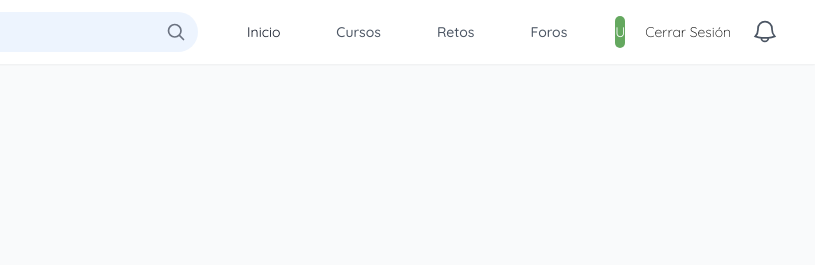
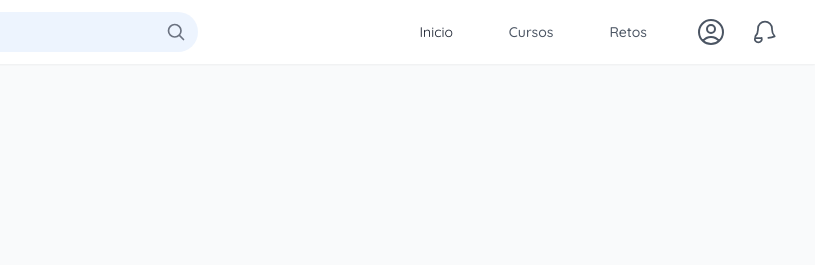
Before and after one commit to Wogcas/MindCode, a website with bundled scripts: page app/src/shell/index.html in a window 1280 px wide. Shown: the top 265 px of the page, 465-1280 px from the left. Built offline with nearby package versions, Linux system fonts and the light colour scheme; a web font is replaced by a local one.

Commit message:
Quitamos foro

```diff
--- a/app/src/componentes/header.js
+++ b/app/src/componentes/header.js
@@ -1,115 +1,88 @@
 class AppHeader extends HTMLElement {
-  constructor() {
-      super();
-      this.usuario = null;
-  }
-
-  async connectedCallback() {
-      // Esperar a que window.app esté disponible
-      let intentos = 0;
-      while (!window.app && intentos < 20) {
-          await new Promise(resolve => setTimeout(resolve, 100));
-          intentos++;
-      }
-
-      if (window.app) {
-          this.usuario = window.app.usuario;
-      }
-
-      this.render();
-      this.setupEventListeners();
-  }
-
-  render() {
-      const nombreUsuario = this.usuario?.nombre || 'Usuario';
-      const iniciales = this.usuario?.nombre
-          ?.split(' ')
-          ?.map(n => n[0])
-          ?.join('')
-          ?.toUpperCase() || 'U';
-
+  connectedCallback() {
     this.innerHTML = `
       <header class="bg-white shadow-sm sticky top-0 z-50 font-sans">
         <div class="max-w-[1440px] mx-auto px-4 sm:px-6 lg:px-8">
           <div class="flex justify-between items-center h-16">
 
-                  <div class="flex-shrink-0 flex items-center cursor-pointer">
+            <!-- Logo -->
+            <div onclick="location.href='index.html'"
+                 class="flex-shrink-0 flex items-center cursor-pointer">
               <img src="../../assets/images/logoMindCode.png" class="h-10"/>
-                          <span class="font-Colmeak hidden md:block font-semibold text-xl tracking-tight text-gray-800 ml-2">MindCode</span>
+              <span class="font-Colmeak hidden md:block font-semibold text-xl tracking-tight text-gray-800 ml-2">
+                MindCode
+              </span>
             </div>
 
+            <!-- Search + Nav -->
             <div class="flex-1 flex items-center justify-end md:justify-between mx-2 md:mx-8">
+
+              <!-- Search -->
               <div class="flex-1 max-w-md mr-2 md:mr-0">
                 <div class="relative text-gray-500 focus-within:text-gray-600">
-                              <input type="text" name="search" id="search" placeholder="Explorar Cursos" class="block w-full h-10 pl-4 pr-10 py-2 leading-5 font-medium text-gray-700 placeholder-gray-500 bg-blue-100/50 border-transparent rounded-full focus:outline-none focus:bg-blue-100 focus:ring-0 sm:text-sm transition-colors duration-200">
+                  <input type="text" placeholder="Explorar Cursos"
+                    class="block w-full h-10 pl-4 pr-10 leading-5 font-medium text-gray-700
+                           placeholder-gray-500 bg-blue-100/50 border-transparent rounded-full
+                           focus:outline-none focus:bg-blue-100 transition-colors">
                   <div class="absolute inset-y-0 right-0 pr-3 flex items-center pointer-events-none">
-                                  <svg xmlns="http://www.w3.org/2000/svg" fill="none" viewBox="0 0 24 24" stroke-width="2" stroke="currentColor" class="w-5 h-5">
-                                      <path stroke-linecap="round" stroke-linejoin="round" d="m21 21-5.197-5.197m0 0A7.5 7.5 0 1 0 5.196 5.196a7.5 7.5 0 0 0 10.607 10.607Z" />
+                    <svg xmlns="http://www.w3.org/2000/svg" viewBox="0 0 24 24"
+                      fill="none" stroke-width="2" stroke="currentColor" class="w-5 h-5">
+                      <path stroke-linecap="round" stroke-linejoin="round"
+                        d="m21 21-5.197-5.197m0 0A7.5 7.5 0 1 0 5.196 5.196a7.5 7.5 0 0 0 10.607 10.607Z" />
                     </svg>
                   </div>
                 </div>
               </div>
 
+              <!-- Nav -->
               <nav class="hidden md:flex space-x-4 lg:space-x-8 ml-4">
-                          <a href="#" class="text-gray-900 font-semibold px-3 py-2 text-sm hover:text-primary-600 transition-colors">Inicio</a>
-                          <a href="#" class="text-gray-600 font-medium px-3 py-2 text-sm hover:text-primary-600 transition-colors">Cursos</a>
-                          <a href="#" class="text-gray-600 font-medium px-3 py-2 text-sm hover:text-primary-600 transition-colors">Retos</a>
-                          <a href="#" class="text-gray-600 font-medium px-3 py-2 text-sm hover:text-primary-600 transition-colors">Foros</a>
+                <a href="index.html"
+                   class="text-gray-900 font-semibold px-3 py-2 text-sm hover:text-primary-600">
+                   Inicio
+                </a>
+
+                <a href="index.html?vista=cursos"
+                   class="text-gray-600 font-medium px-3 py-2 text-sm hover:text-primary-600">
+                   Cursos
+                </a>
+
+                <a href="index.html?vista=retos"
+                   class="text-gray-600 font-medium px-3 py-2 text-sm hover:text-primary-600">
+                   Retos
+                </a>
               </nav>
             </div>
 
-                  <div class="flex items-center space-x-1 sm:space-x-3">
+            <!-- Iconos -->
+            <div class="flex items-center gap-4">
 
-                      <button id="perfilBtn" type="button" class="flex p-1 rounded-full text-gray-600 hover:text-primary-600 hover:bg-gray-100 focus:outline-none transition-colors relative group">
+              <!-- Icono Perfil -->
+              <button onclick="location.href='index.html?vista=perfil'"
+                class="flex p-1 rounded-full text-gray-600 hover:text-primary-600 hover:bg-gray-100">
                 <span class="sr-only">Abrir perfil</span>
-                           <div class="w-8 h-8 rounded-full bg-primary-500 text-white flex items-center justify-center text-sm font-semibold">
-                              ${iniciales}
-                           </div>
-
-                           <!-- Dropdown Menu -->
-                           <div class="absolute right-0 mt-48 w-48 bg-white rounded-lg shadow-lg py-2 hidden group-hover:block">
-                              <div class="px-4 py-2 border-b">
-                                  <p class="font-semibold text-gray-900">${nombreUsuario}</p>
-                                  <p class="text-xs text-gray-500">${this.usuario?.email || 'email@ejemplo.com'}</p>
-                                  <p class="text-xs text-gray-500 mt-1">
-                                      ${this.usuario?.tipo === 'maestro' ? '👨‍🏫 Maestro' : '👨‍🎓 Alumno'}
-                                  </p>
-                              </div>
-                              <a href="#" class="block px-4 py-2 text-gray-700 hover:bg-gray-100 text-sm">Mi Perfil</a>
-                              <a href="#" class="block px-4 py-2 text-gray-700 hover:bg-gray-100 text-sm">Configuración</a>
-                              <button id="logoutBtn" class="w-full text-left px-4 py-2 text-red-600 hover:bg-red-50 text-sm">Cerrar Sesión</button>
-                           </div>
+                <svg xmlns="http://www.w3.org/2000/svg" viewBox="0 0 24 24"
+                  stroke-width="1.5" fill="none" stroke="currentColor"
+                  class="w-7 h-7 sm:w-8 sm:h-8">
+                  <path stroke-linecap="round" stroke-linejoin="round"
+                    d="M17.982 18.725A7.488 7.488 0 0 0 12 15.75a7.488 7.488 0 0 0-5.982 2.975m11.963 0a9 9 0 1 0-11.963 0m11.963 0A8.966 8.966 0 0 1 12 21a8.966 8.966 0 0 1-5.982-2.275M15 9.75a3 3 0 1 1-6 0 3 3 0 0 1 6 0Z" />
+                </svg>
               </button>
 
-                      <button type="button" class="p-1 rounded-full text-gray-600 hover:text-primary-600 hover:bg-gray-100 focus:outline-none transition-colors">
+              <!-- Notificaciones -->
+              <button class="p-1 rounded-full text-gray-600 hover:text-primary-600 hover:bg-gray-100">
                 <span class="sr-only">Ver notificaciones</span>
-                          <svg xmlns="http://www.w3.org/2000/svg" fill="none" viewBox="0 0 24 24" stroke-width="1.5" stroke="currentColor" class="w-7 h-7">
-                              <path stroke-linecap="round" stroke-linelinejoin="round" d="M14.857 17.082a23.848 23.848 0 0 0 5.454-1.31A8.967 8.967 0 0 1 18 9.75V9A6 6 0 0 0 6 9v.75a8.967 8.967 0 0 1-2.312 6.022c1.733.64 3.56 1.085 5.455 1.31m5.714 0c0 1.657-1.343 3-3 3s-3-1.343-3-3h6Z" />
+                <svg xmlns="http://www.w3.org/2000/svg" fill="none"
+                  stroke="currentColor" stroke-width="1.5" viewBox="0 0 24 24"
+                  class="w-7 h-7">
+                  <path stroke-linecap="round" stroke-linejoin="round"
+                    d="M14.857 17.082a23.848 23.848 0 0 0 5.454-1.31A8.967 8.967 0 0 1 18 9.75V9A6 6 0 0 0 6 9v.75a8.967 8.967 0 0 1-2.312 6.022m5.455 1.31a24.255 24.255 0 0 1-5.714 0m5.714 0a3 3 0 1 1-5.714 0"/>
                 </svg>
               </button>
             </div>
           </div>
         </div>
-      </header>`;
-  }
-
-  setupEventListeners() {
-      const logoutBtn = this.querySelector('#logoutBtn');
-      if (logoutBtn) {
-          logoutBtn.addEventListener('click', (e) => {
-              e.preventDefault();
-              this.logout();
-          });
-      }
-  }
-
-  logout() {
-      if (window.app && window.app.logout) {
-          window.app.logout();
-      } else {
-          localStorage.removeItem('token');
-          window.location.href = '../../LogIn/SignIn/index.html';
-      }
+      </header>
+    `;
   }
 }
 
--- a/app/src/shell/index.html
+++ b/app/src/shell/index.html
@@ -43,7 +43,7 @@
 
     <main id="vista" class="pt-6"></main>
 
-    <<script>
+    <script>
         const params = new URLSearchParams(location.search);
         const vista = params.get("vista");
         const tipo = params.get("tipo");
@@ -73,16 +73,19 @@
                 break;
 
             case "unirseCurso":
-        case "unirse":
                 root.innerHTML = "<unirse-cursos></unirse-cursos>";
                 break;
 
+            case "unirse":
+                contenido.innerHTML = `<unirse-cursos></unirse-cursos>`;
+                break;
+
             case "progreso":
-        root.innerHTML = "<progreso-cursos></progreso-cursos>";
+                contenido.innerHTML = `<progreso-cursos></progreso-cursos>`;
                 break;
 
             case "verLecciones":
-        root.innerHTML = "<ver-lecciones></ver-lecciones>";
+                contenido.innerHTML = `<ver-lecciones></ver-lecciones>`;
                 break;
 
             case "foros":
@@ -91,7 +94,7 @@
                 break;
 
             case "verForo":
-        root.innerHTML = "<ver-foro></ver-foro>";
+                root.innerHTML = `<ver-foro></ver-foro>`;
                 break;
 
             case "dashboardAlumno":
@@ -107,7 +110,6 @@
         }
     </script>
 
-
 </body>
 
 </html>
```
Lines whose indentation alone changed are shown as unchanged.
